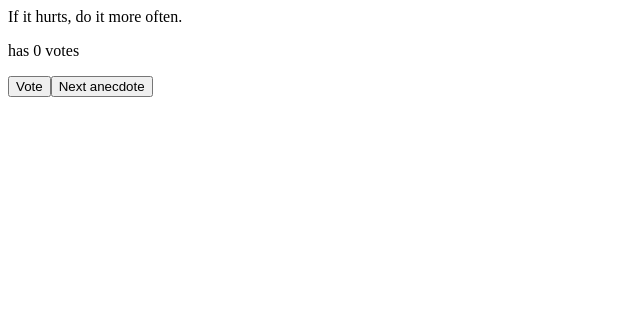
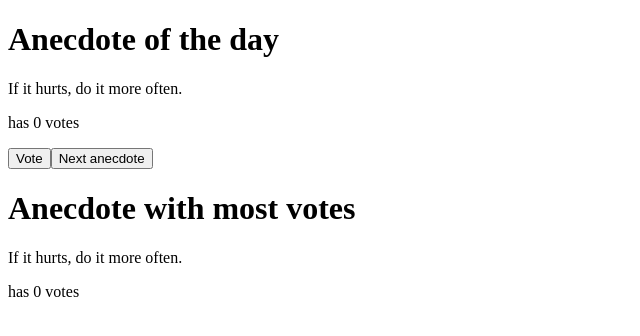
Before and after one commit to AmparoGarcia84/FullStackOpenCourse_Part1, a React (Vite) app in the folder part1/: page / in a window 1280 px wide. Shown: the top 336 px of the page, without its empty margins (0-640 px from the left). Built offline with nearby package versions, Linux system fonts and the light colour scheme; the HTML template or start-up script is replaced by a standard one.

Commit message:
exercise 1.14

```diff
--- a/part1/src/App.jsx
+++ b/part1/src/App.jsx
@@ -1,4 +1,10 @@
 import { useState } from 'react'
+
+const Header = ({ text }) => {
+  return (
+    <h1>{text}</h1>
+  )
+}
 
 const Button = ({ handleClick, text }) => {
   return (
@@ -7,10 +13,11 @@ const Button = ({ handleClick, text }) => {
   </button>
 )}
 
-const Anecdote = ({ anecdote }) => {
+const AnecdoteWithVotes = ({ anecdote, votes }) => {
   return (
     <div>
-      {anecdote}
+      <p>{anecdote}</p>
+      <p>has {votes} votes</p>
     </div>
   )
 }
@@ -27,8 +34,8 @@ const App = () => {
     'The only way to go fast, is to go well.'
   ]
   const [votes, setVotes] = useState(Array(anecdotes.length).fill(0))
-
   const [selected, setSelected] = useState(0)
+  const mostVotedIndex = votes.indexOf(Math.max(...votes))
 
   const handleClickAnecdote = () => {
     const randomIndex = Math.floor(Math.random() * anecdotes.length)
@@ -45,10 +52,16 @@ const App = () => {
 
   return (
     <div>
-      <Anecdote anecdote={anecdotes[selected]} />
-      <p>has {votes[selected]} votes</p>
+    <div>
+      <Header text='Anecdote of the day' />
+      <AnecdoteWithVotes anecdote={anecdotes[selected]} votes={votes[selected]} />
       <Button handleClick={handleClickVote} text='Vote' />
       <Button handleClick={handleClickAnecdote} text='Next anecdote' />
+    </div>
+    <div>
+      <Header text='Anecdote with most votes' />
+      <AnecdoteWithVotes anecdote={anecdotes[mostVotedIndex]} votes={votes[mostVotedIndex]} />
+    </div>
     </div>
   )
 }
```
